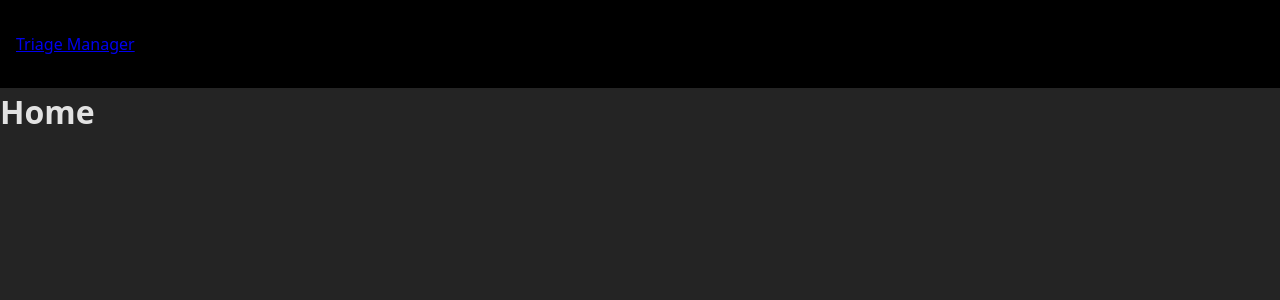
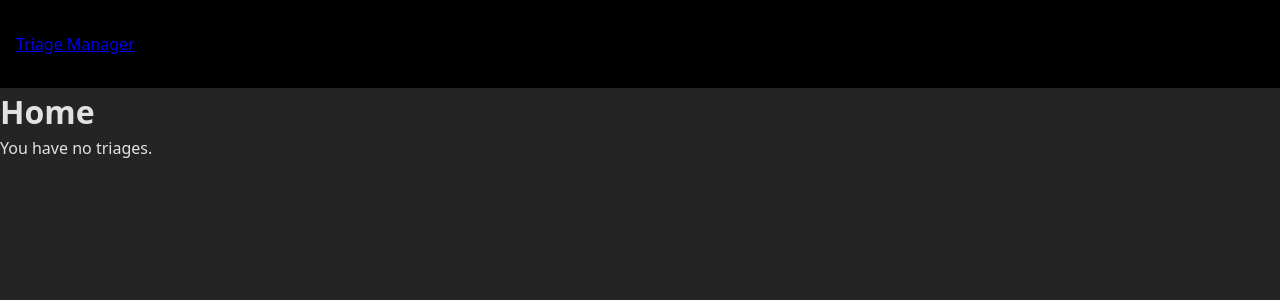
Before and after one commit to venoblin/triage-manager, a React (Vite) app: page / in a window 1280 px wide. Shown: the top 300 px of the page. Built offline with nearby package versions, Linux system fonts and the light colour scheme.

Commit message:
worked on conditional rendering

```diff
--- a/src/components/AllTriages/AllTriages.jsx
+++ b/src/components/AllTriages/AllTriages.jsx
@@ -1,9 +1,21 @@
+import { useContext } from 'react'
+import { AppContext } from '../../contexts/AppContext'
 import './AllTriages.css'
 
 const AllTriages = () => {
+  const appContext = useContext(AppContext)
+
   return (
     <div className='AllTriages'>
-
+      {appContext.triages.length ? (
+        appContext.triages.map((triage, i) => {
+          <div className='triage-card' key={i}>
+            <p>{triage.name}</p>
+          </div>
+        })
+      ) : (
+        <p>You have no triages.</p>
+      )}
     </div>
   )
 }
--- a/src/components/routes/HomeRoute/HomeRoute.jsx
+++ b/src/components/routes/HomeRoute/HomeRoute.jsx
@@ -1,3 +1,4 @@
+import AllTriages from '../../AllTriages/AllTriages'
 import './HomeRoute.css'
 
 const HomeRoute = () => {
@@ -5,6 +6,7 @@ const HomeRoute = () => {
   return (
     <div className='HomeRoute'>
       <h1>Home</h1>
+      <AllTriages />
     </div>
   )
 }
--- a/src/contexts/AppContext.jsx
+++ b/src/contexts/AppContext.jsx
@@ -7,7 +7,7 @@ export const AppProvider = (props) => {
   const [triages, setTriages] = useState([])
 
   const addTriage = (newTriage) => {
-    const updatedTriages = [...triages, newTriage]
+    const updatedTriages = [...triages, {...newTriage, idx: triages.length}]
 
     setTriages(updatedTriages)
     setStorageItem('triages', updatedTriages)
```
